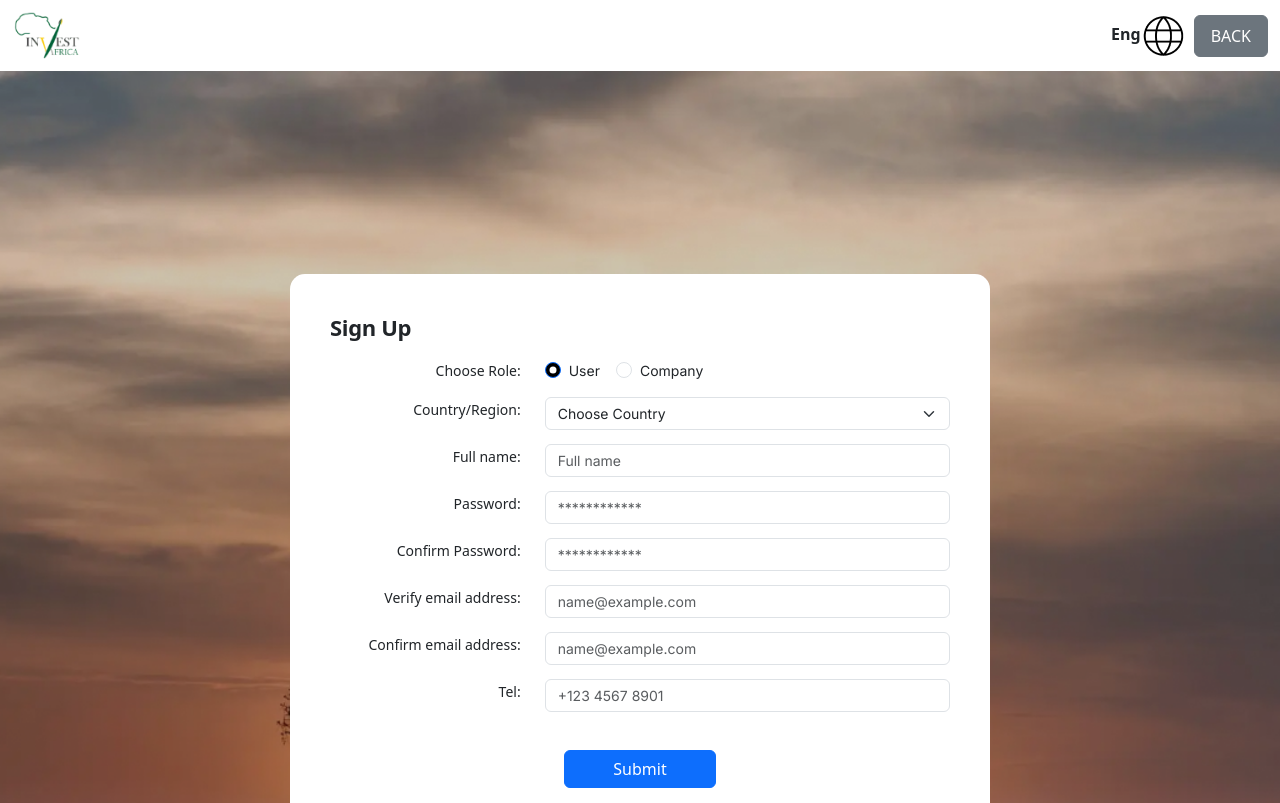
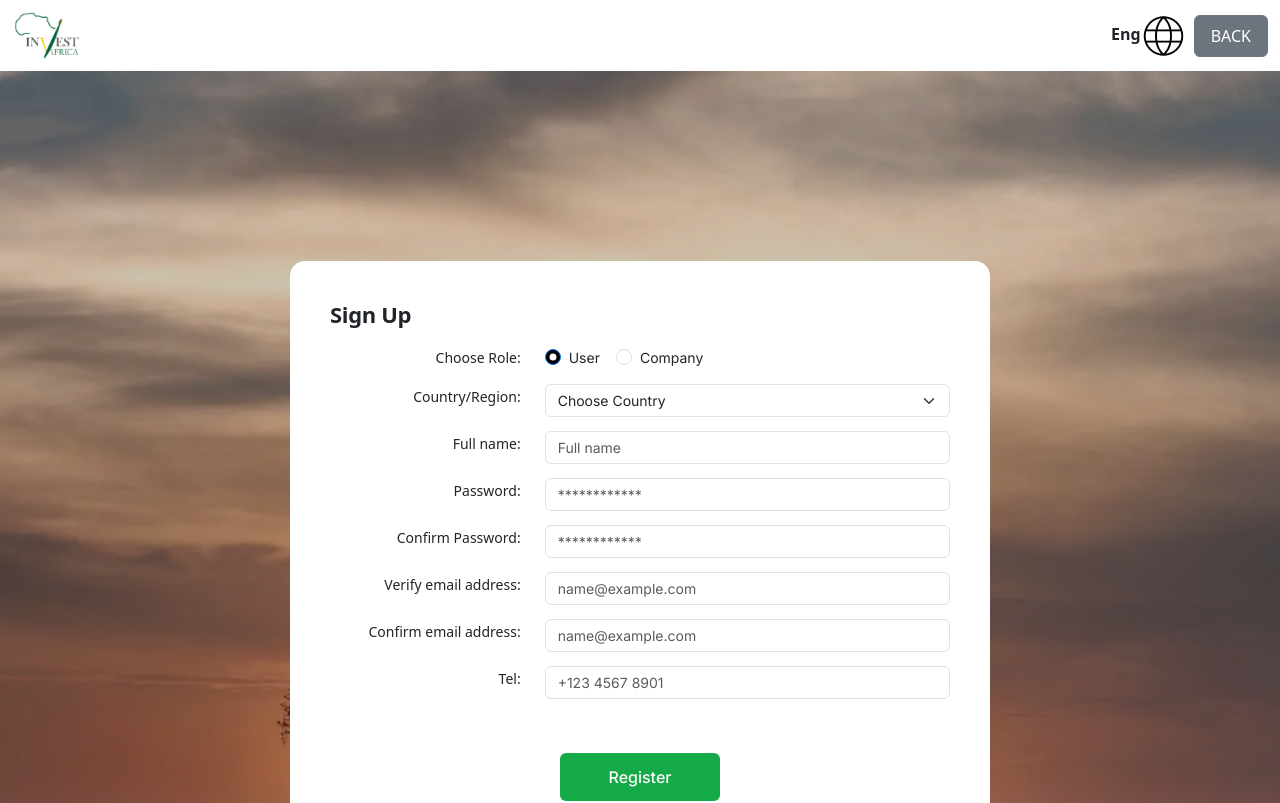
Before and after one commit to ChakriNaidu31/investafrica, a React (Create React App) app: page /signup in a window 1280 px wide. Shown: the top 803 px of the page. Built offline with nearby package versions, Linux system fonts and the light colour scheme.

Commit message:
Signup register

```diff
--- a/src/pages/signup/signup.jsx
+++ b/src/pages/signup/signup.jsx
@@ -361,7 +361,7 @@ function SignUp() {
 
                                 <div className="row mt-4">
                                     <div className="col-12 text-center">
-                                        <button type="submit" className="btn btn-primary px-5">Submit</button>
+                                    <button className="btn py-2 px-5 signup-btn mt-3 w-auto mx-auto" type="submit">Register</button>
                                     </div>
                                 </div>
                             </form>
```
